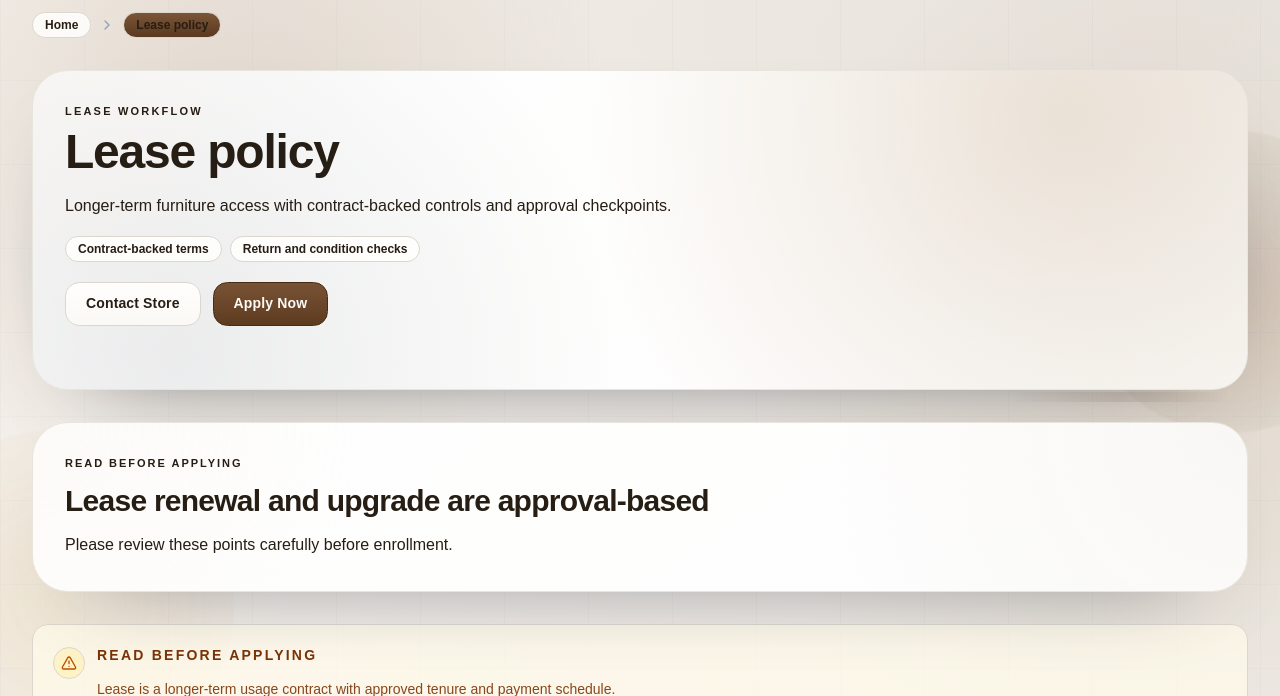
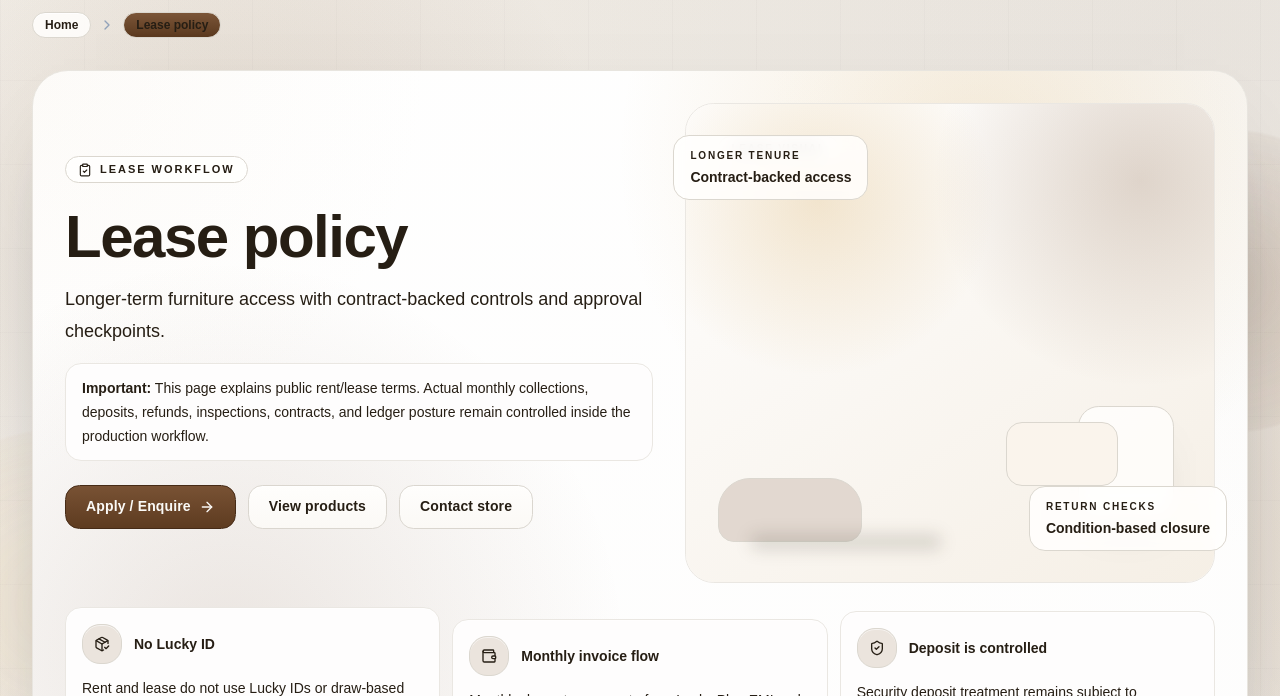
Before and after one commit to praamr369/subidha-advance-emi, a Next.js app in the folder frontend/: page /lease in a window 1280 px wide. Shown: the part 256-952 px from the top of the page. Built offline with nearby package versions, Linux system fonts and the light colour scheme; no server answers.

Commit message:
feat(public): refresh lease public page visuals

```diff
--- a/frontend/src/app/(public)/lease/page.tsx
+++ b/frontend/src/app/(public)/lease/page.tsx
@@ -5,8 +5,9 @@ import PublicBanner from "@/components/public/PublicBanner";
 import PublicDisclaimerBox from "@/components/public/PublicDisclaimerBox";
 import PublicPolicySection from "@/components/public/PublicPolicySection";
 import PublicPageShell from "@/components/public/PublicPageShell";
+import RentLeaseAnimatedHero from "@/components/public/RentLeaseAnimatedHero";
+import RentLeaseWorkflowPreview from "@/components/public/RentLeaseWorkflowPreview";
 import { LEASE_POLICY, PUBLIC_LEGAL_DISCLAIMER_POINTS, READ_BEFORE_APPLY } from "@/lib/public-content";
-import { getPublicBannerWithFallback } from "@/lib/public-page-banners";
 import { buildPublicMetadata } from "@/lib/public-seo";
 import { ROUTES } from "@/lib/routes";
 
@@ -17,18 +18,13 @@ export const metadata: Metadata = buildPublicMetadata({
 });
 
 export default function LeasePolicyPage() {
-  const banner = getPublicBannerWithFallback("rentLease");
+  const subtitle = "Longer-term furniture access with contract-backed controls and approval checkpoints.";
+
   return (
     <PublicPageShell
       title="Lease policy"
-      subtitle="Longer-term furniture access with contract-backed controls and approval checkpoints."
-      hero={{
-        eyebrow: "Lease workflow",
-        imageSrc: banner.src,
-        imageAlt: "Lease policy banner image",
-        imageExists: banner.exists,
-        badges: ["Contract-backed terms", "Return and condition checks"],
-      }}
+      subtitle={subtitle}
+      heroSlot={<RentLeaseAnimatedHero mode="lease" title="Lease policy" subtitle={subtitle} />}
       breadcrumbs={[
         { label: "Home", href: ROUTES.public.home },
         { label: "Lease policy" },
@@ -41,8 +37,11 @@ export default function LeasePolicyPage() {
       <PublicBanner
         eyebrow="Read before applying"
         title="Lease renewal and upgrade are approval-based"
-        description="Please review these points carefully before enrollment."
+        description="Please review these points carefully before enrollment. Lease does not create Lucky ID participation, winner eligibility, or EMI waiver benefits."
       />
+
+      <RentLeaseWorkflowPreview mode="lease" />
+
       <PublicDisclaimerBox title="Read before applying" points={READ_BEFORE_APPLY.lease} />
       <PublicPolicySection id="lease-policy" title={LEASE_POLICY.title} intro={LEASE_POLICY.intro} cards={LEASE_POLICY.cards} />
       <PublicDisclaimerBox points={PUBLIC_LEGAL_DISCLAIMER_POINTS} />
```
